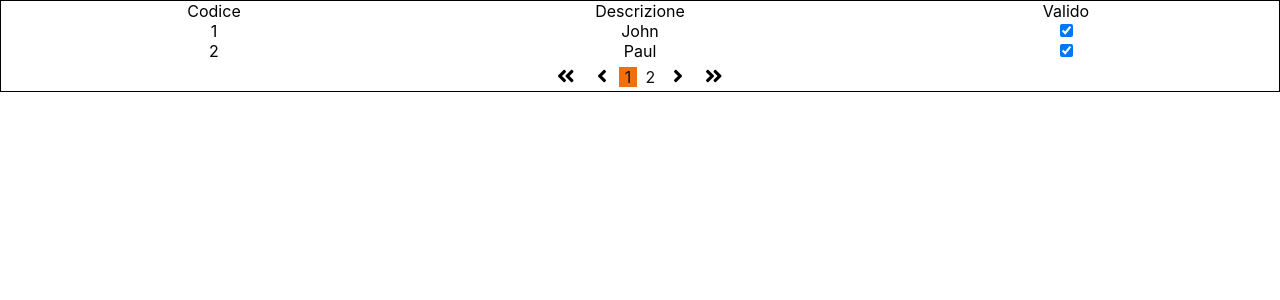
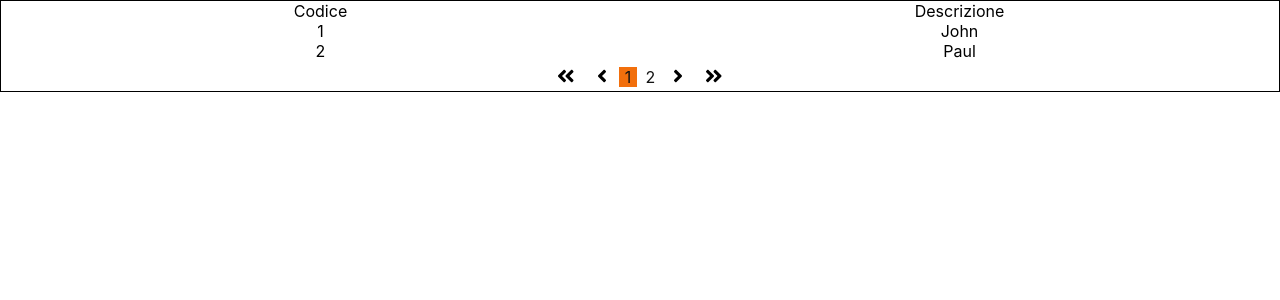
Before and after one commit to scosmaa/yart, a React (Create React App) app: page / in a window 1280 px wide. Shown: the top 300 px of the page. Built offline with nearby package versions, Linux system fonts and the light colour scheme.

Commit message:
Responsive wxample

```diff
--- a/src/Components/Table.scss
+++ b/src/Components/Table.scss
@@ -4,7 +4,7 @@
     .yart-thead {
         display: flex;
 
-        .yart-th  {
+        .yart-th {
             flex: 100 0 auto;
         }
     }
@@ -12,9 +12,22 @@
     .yart-row {
         display: flex;
 
-        .yart-td  {
+        .yart-td {
             flex: 100 0 auto;
         }
     }
-
+    .sm,
+    .lg {
+        display: none;
+    }
+    @media only screen and (min-width: 960px) {
+        .sm {
+            display: block;
+        }
+    }
+    @media only screen and (min-width: 1500px) {
+        .lg {
+            display: block;
+        }
+    }
 }
```
